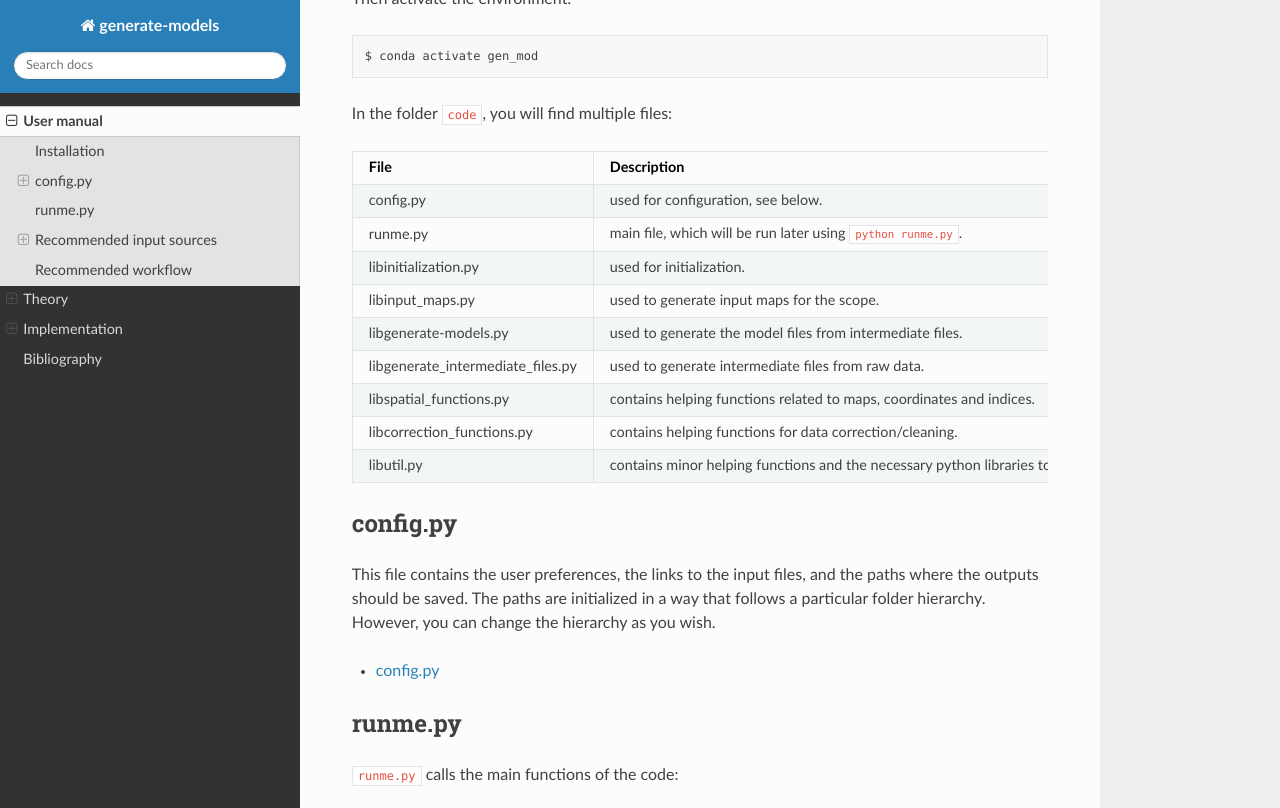
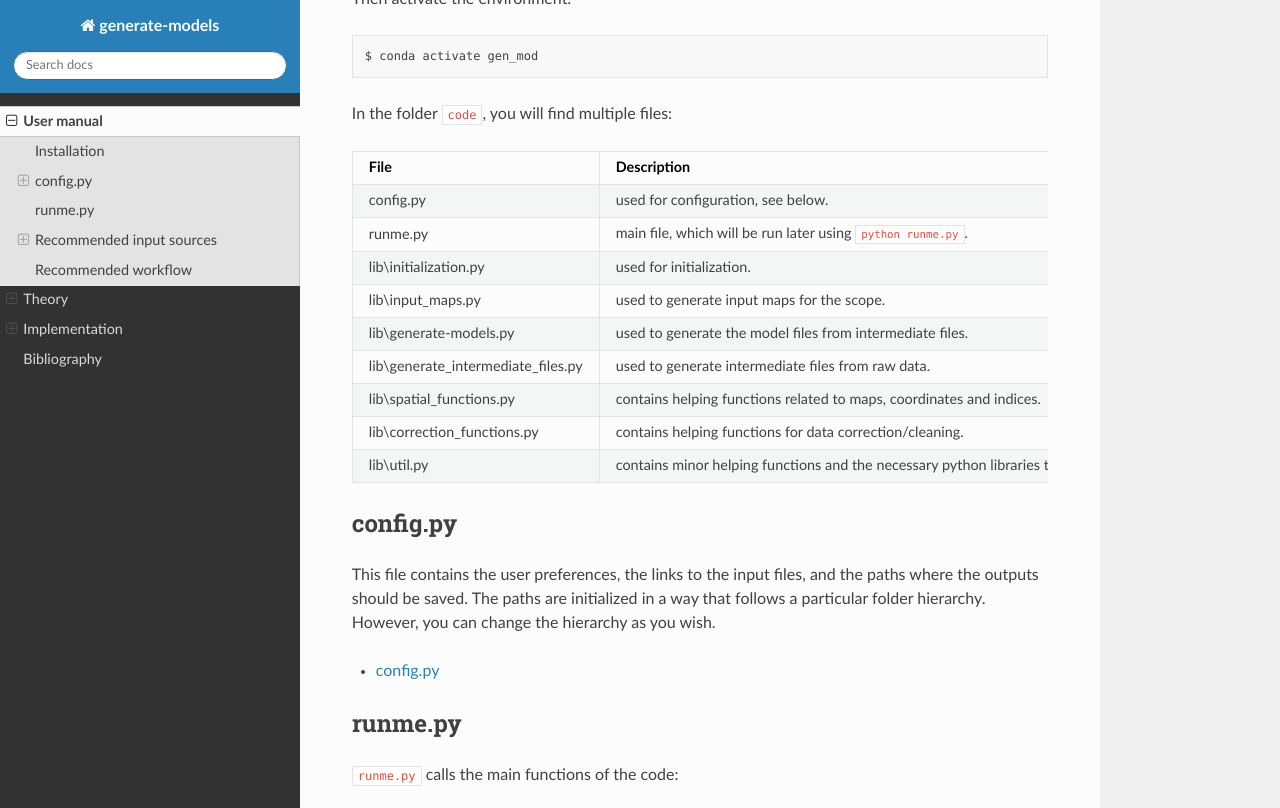
Before and after one commit to tum-ens/pyPRIMA, a Sphinx documentation site: the page built from doc/user_manual.rst, in a window 1280 px wide and 900 px high, scrolled down 648 px, cut to the strip 0-808 px from the top of the window. Built offline with Sphinx 7.4.7 and the Read the Docs theme 2.0.0, drawn with Linux system fonts in a browser that asks for light colours.

Commit message:
Update user_manual.rst

```diff
--- a/doc/user_manual.rst
+++ b/doc/user_manual.rst
@@ -23,28 +23,27 @@ In the folder ``code``, you will find multiple files:
 
 .. tabularcolumns:: |p{3.7cm}|p{9cm}|
 
-+-------------------------------------+---------------------------------------------------------------------------+
-| File                                | Description                                                               |
-+=====================================+===========================================================================+
-| config.py                           | used for configuration, see below.                                        |
-+-------------------------------------+---------------------------------------------------------------------------+
-| runme.py                            | main file, which will be run later using ``python runme.py``.             |
-+-------------------------------------+---------------------------------------------------------------------------+
-| lib\initialization.py               | used for initialization.                                                  |
-+-------------------------------------+---------------------------------------------------------------------------+
-| lib\input_maps.py                   | used to generate input maps for the scope.                                |
-+-------------------------------------+---------------------------------------------------------------------------+
-| lib\generate-models.py              | used to generate the model files from intermediate files.                 |
-+-------------------------------------+---------------------------------------------------------------------------+
-| lib\generate_intermediate_files.py  | used to generate intermediate files from raw data.                        |
-+-------------------------------------+---------------------------------------------------------------------------+
-| lib\spatial_functions.py            | contains helping functions related to maps, coordinates and indices.      |
-+-------------------------------------+---------------------------------------------------------------------------+
-| lib\correction_functions.py         | contains helping functions for data correction/cleaning.                  |
-+-------------------------------------+---------------------------------------------------------------------------+
-| lib\util.py                         | contains minor helping functions and the necessary python libraries to be |
-|                                     | imported.                                                                 |
-+-------------------------------------+---------------------------------------------------------------------------+
++---------------------------------------+------------------------------------------------------------------------------------+
+| File                                  | Description                                                                        |
++=======================================+====================================================================================+
+| config.py                             | used for configuration, see below.                                                 |
++---------------------------------------+------------------------------------------------------------------------------------+
+| runme.py                              | main file, which will be run later using ``python runme.py``.                      |
++---------------------------------------+------------------------------------------------------------------------------------+
+| lib\\initialization.py                | used for initialization.                                                           |
++---------------------------------------+------------------------------------------------------------------------------------+
+| lib\\input_maps.py                    | used to generate input maps for the scope.                                         |
++---------------------------------------+------------------------------------------------------------------------------------+
+| lib\\generate-models.py               | used to generate the model files from intermediate files.                          |
++---------------------------------------+------------------------------------------------------------------------------------+
+| lib\\generate_intermediate_files.py   | used to generate intermediate files from raw data.                                 |
++---------------------------------------+------------------------------------------------------------------------------------+
+| lib\\spatial_functions.py             | contains helping functions related to maps, coordinates and indices.               |
++---------------------------------------+------------------------------------------------------------------------------------+
+| lib\\correction_functions.py          | contains helping functions for data correction/cleaning.                           |
++---------------------------------------+------------------------------------------------------------------------------------+
+| lib\\util.py                          | contains minor helping functions and the necessary python libraries to be imported.|
++---------------------------------------+------------------------------------------------------------------------------------+
 
 config.py
 ---------
```
